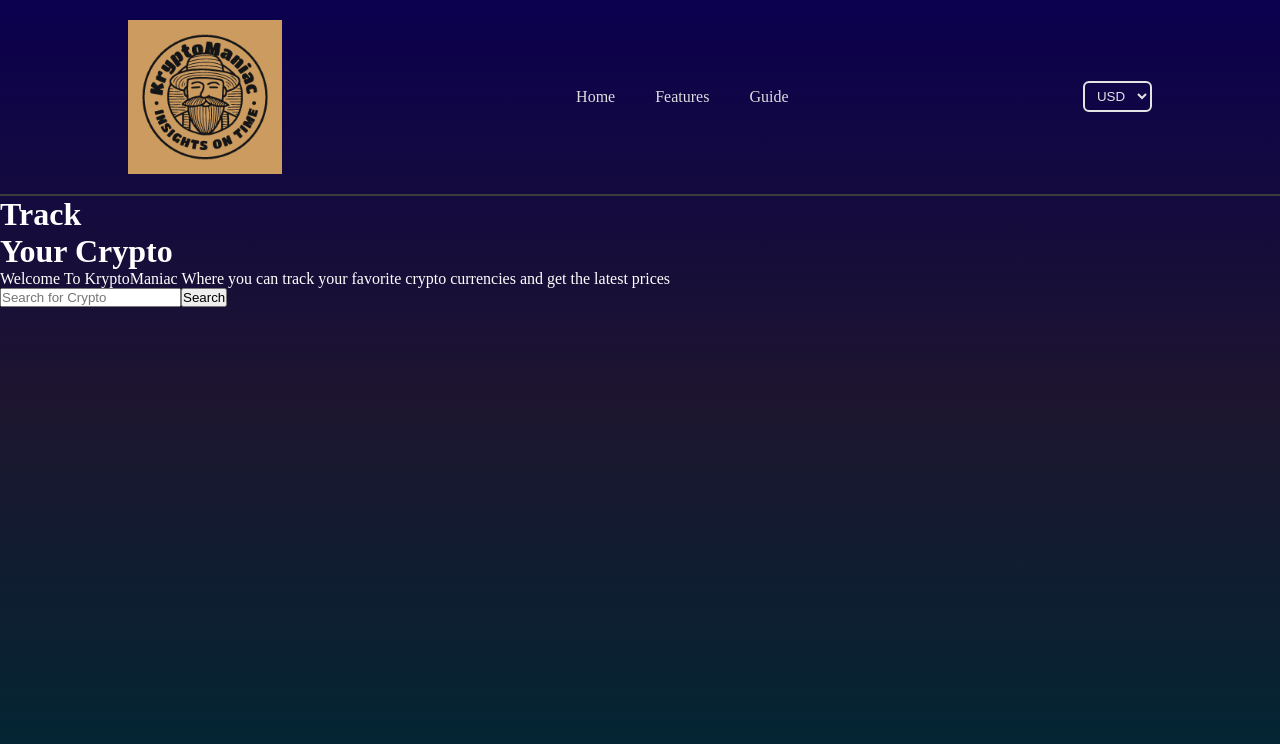
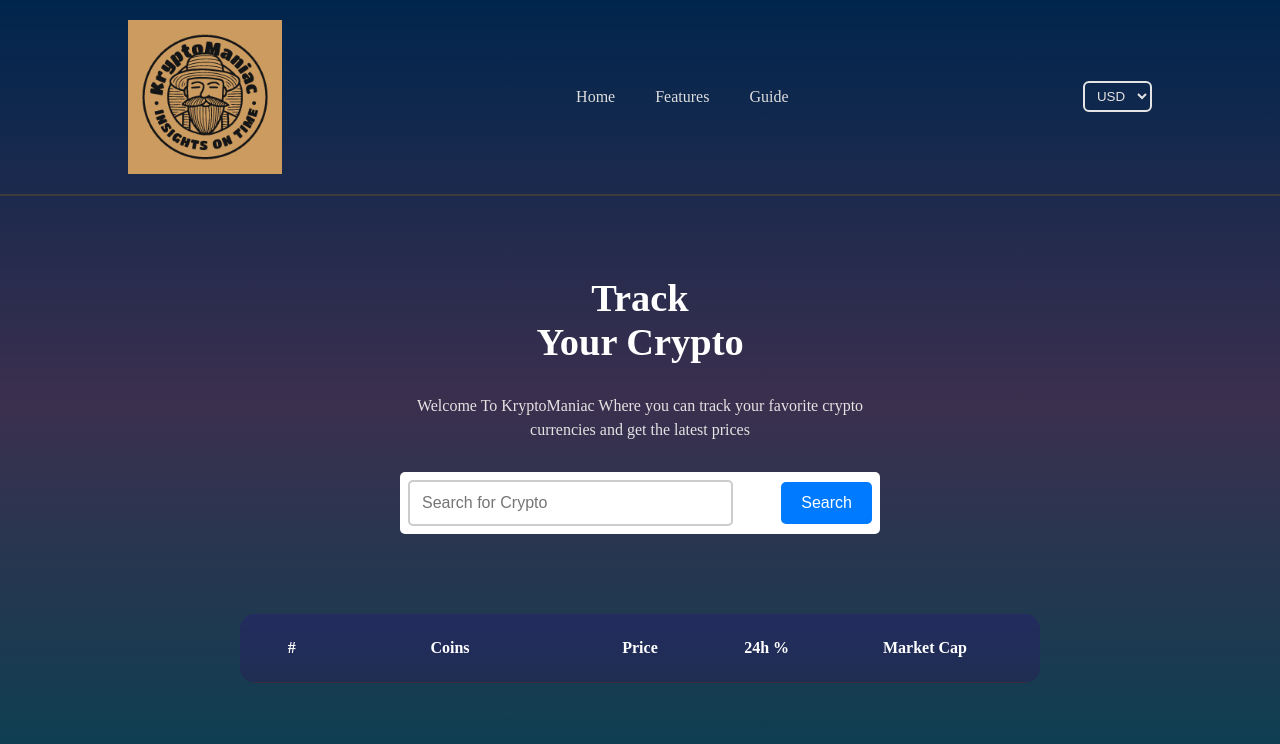
Before and after one commit to Kibet-g/KryptoManiac, a React (Create React App) app: page / in a window 1280 px wide. Shown: the top 744 px of the page. Built offline with nearby package versions, Linux system fonts and the light colour scheme.

Commit message:
This is the code where we have added the design for our search and table for the Coins by styling them

```diff
--- a/src/index.css
+++ b/src/index.css
@@ -10,6 +10,5 @@
 .app{
   min-height: 100vh;
   color: white;
-  background:linear-gradient(#0b004e, #1d152f, #002834);
-
+  background: linear-gradient(#00254d, #3b2f4e, #084152);
 }
--- a/src/pages/Home/Home.css
+++ b/src/pages/Home/Home.css
@@ -1,3 +1,77 @@
 .home{
     padding: 0px 10px;
 }
+.hero{
+    max-width: 600px;
+    margin: 80px auto;
+    display: flex;
+    flex-direction: column;
+    align-items: center;
+    text-align: center;
+    gap: 30px;
+}
+.hero h1{
+    font-size: max(3vw, 30px);
+}
+.hero p{
+    width: 80%;
+    color: #e3e3e3;
+    line-height: 1.5;
+}
+.hero form{
+   padding: 8px;
+   width: 80%;
+   background-color: white;
+   border-radius: 5px;
+   font-size:20px;
+    display: flex;
+    justify-content: space-between;
+    align-items: center;
+    gap: 10px;
+}
+.hero form input{
+    padding: 12px;
+    border: 2px solid #ccc;
+    border-radius: 5px;
+    width: 70%;
+    font-size: 16px;
+    transition: border-color 0.3s ease;
+}
+
+.hero form input:focus {
+    border-color: #007BFF;
+    outline: none;
+}
+.hero button{
+    padding: 12px 20px;
+    border: none;
+    border-radius: 5px;
+    background-color: #007BFF;
+    color: white;
+    font-size: 16px;
+    cursor: pointer;
+    transition: background-color 0.3s ease;
+}
+.crypto-table {
+    max-width: 800px;
+    margin: auto;
+    background: linear-gradient(rgba(84, 3, 255, 0.15), rgba(105, 2, 153, 0.15));
+    border-radius: 15px;
+    overflow: hidden;
+ }
+
+ .table-layout {
+     display: grid;
+     grid-template-columns: 0.5fr 2fr 1fr 1fr 1.5fr;
+     padding: 15px 20px;
+     align-items: center;
+     border-bottom: 1px solid #3c2c3c;
+     font-weight: bold;
+     background-color: rgba(0, 0, 0, 0.1);
+ }
+
+ .table-layout p {
+     margin: 0;
+     padding: 10px 0;
+     text-align: center;
+ }
--- a/src/pages/Home/Home.jsx
+++ b/src/pages/Home/Home.jsx
@@ -16,7 +16,15 @@
             </form>
 
         </div>
-
+        <div className="crypto-table">
+  <div className="table-layout">
+    <p>#</p>
+    <p>Coins</p>
+    <p>Price</p>
+    <p>24h %</p>
+    <p>Market Cap</p>
+  </div>
+</div>
     </div>
   )
 }
```
